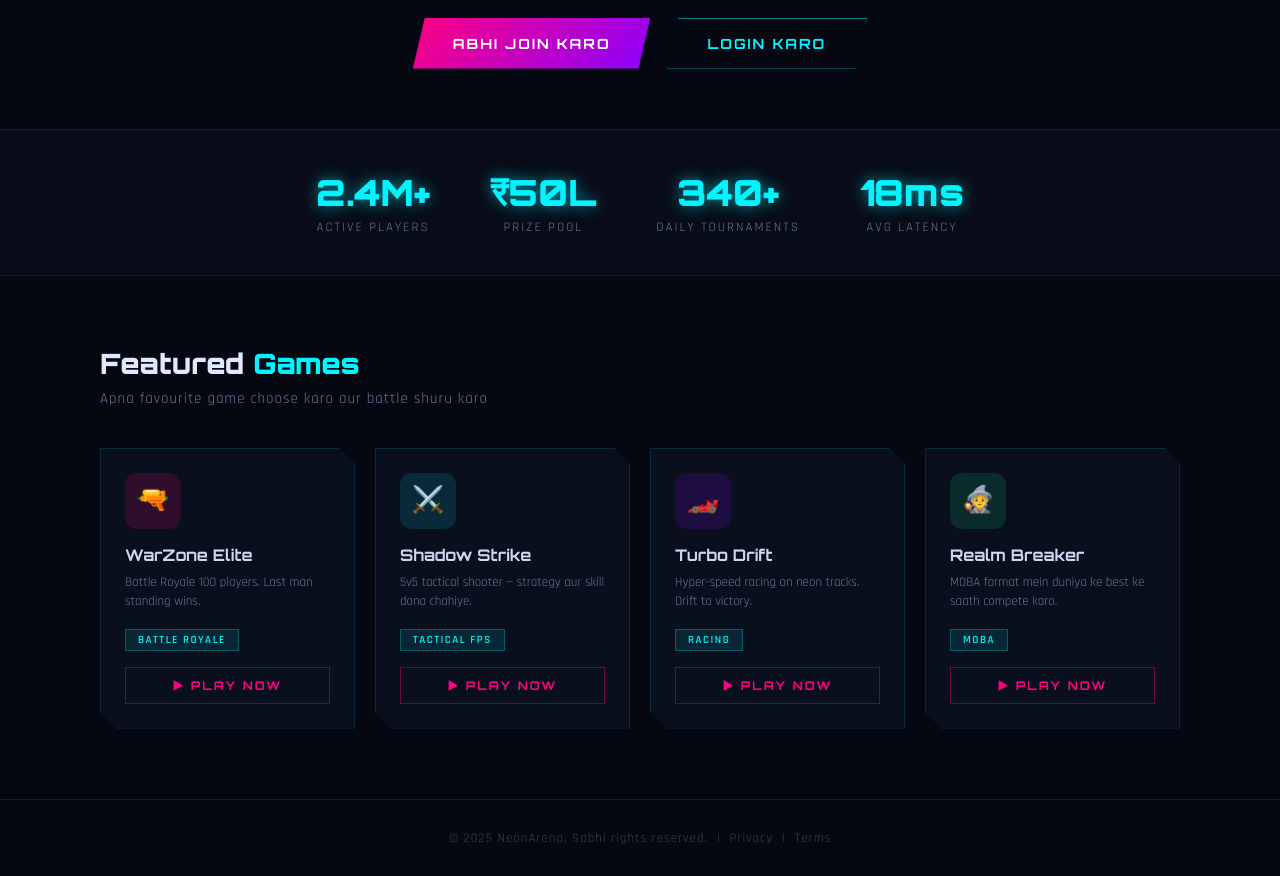
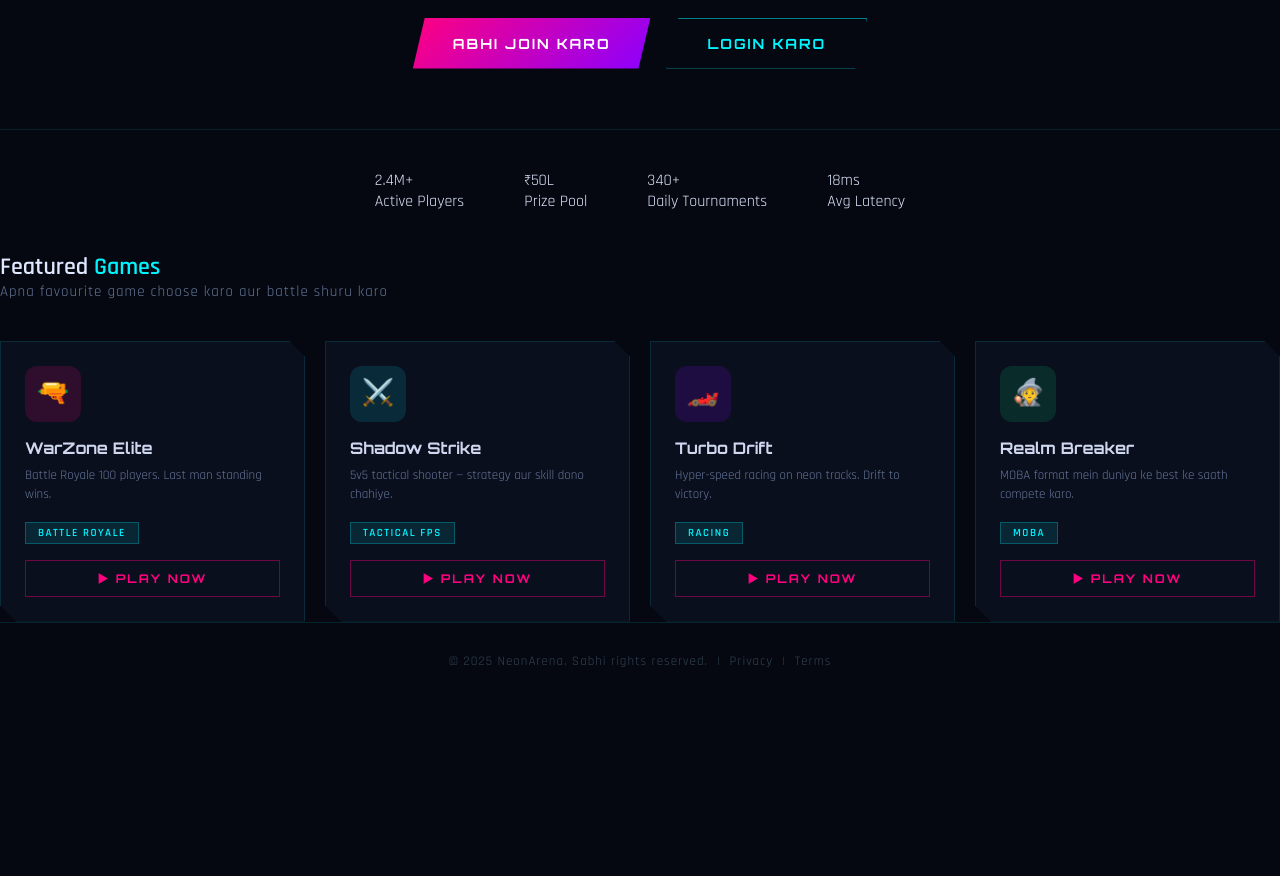
Before and after one commit to paaremarkam-dev/wansh, a plain HTML site: page index.html in a window 1280 px wide. Shown: the part 520-1396 px from the top of the page. After the commit the page ends 1219 px from the top, so only its background shows below. Drawn offline with Linux system fonts and the light colour scheme.

Commit message:
Update index.html

```diff
--- a/index.html
+++ b/index.html
@@ -187,44 +187,7 @@
     gap: 60px;
     padding: 40px 60px;
     border-top: 1px solid rgba(0,245,255,0.1);
-    border-bottom: 1px solid rgba(0,245,255,0.1);
-    background: rgba(10,15,30,0.6);
-    flex-wrap: wrap;
-  }
-
-  .stat-item { text-align: center; }
-
-  .stat-number {
-    font-family: 'Orbitron', sans-serif;
-    font-size: 36px;
-    font-weight: 900;
-    color: var(--neon-cyan);
-    text-shadow: 0 0 15px rgba(0,245,255,0.6);
-  }
-
-  .stat-label {
-    font-size: 13px;
-    color: #667799;
-    letter-spacing: 2px;
-    text-transform: uppercase;
-    margin-top: 4px;
-  }
-
-  /* GAMES GRID */
-  .section {
-    position: relative;
-    z-index: 1;
-    padding: 70px 60px;
-    max-width: 1200px;
-    margin: 0 auto;
-  }
-
-  .section-title {
-    font-family: 'Orbitron', sans-serif;
-    font-size: 28px;
-    font-weight: 900;
-    color: var(--text-main);
-    margin-bottom: 8px;
+    border-bottom
   }
 
   .section-title span { color: var(--neon-cyan); }
```
